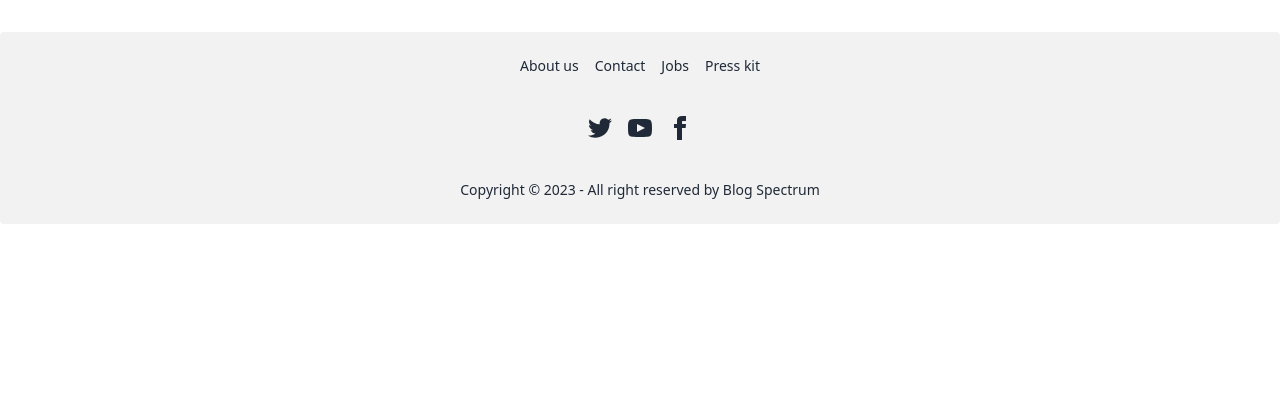
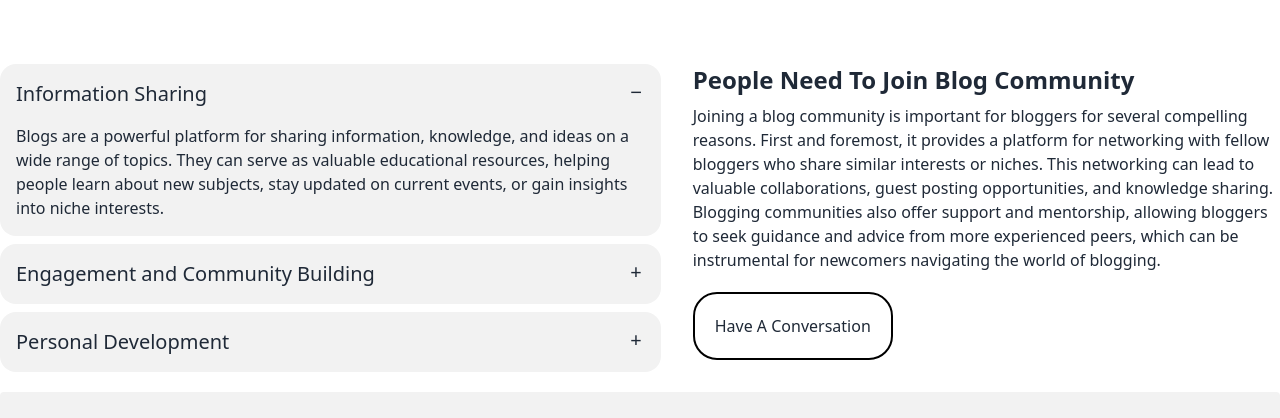
Before and after one commit to Tanvir-Ramim/blog-Spectrum-client, a React (Vite) app: page / in a window 1280 px wide. Shown: the part 1508-1926 px from the top of the page. Before the commit the page ends 1732 px from the top, so only its background shows below. Built offline with nearby package versions, Linux system fonts and the light colour scheme; no server answers.

Commit message:
framer motion add

```diff
--- a/package.json
+++ b/package.json
@@ -15,9 +15,9 @@
     "@mui/icons-material": "^5.14.16",
     "@mui/material": "^5.14.17",
     "@tanstack/react-query": "^5.7.2",
-    "aos": "^2.3.4",
     "axios": "^1.6.0",
     "firebase": "^10.5.2",
+    "framer-motion": "^10.16.4",
     "localforage": "^1.10.0",
     "match-sorter": "^6.3.1",
     "mui-datatables": "^4.3.0",
--- /dev/null
+++ b/src/componemts/BLogCommunity.jsx
@@ -0,0 +1,46 @@
+import React from 'react';
+
+const BLogCommunity = () => {
+    return (
+        <div className='flex md:flex-row flex-col mt-8 lg:p-0  p-3 mb-5 gap-8 max-w-[1400px] m-auto'>
+             <div className='md:w-3/4'>
+             <div className="collapse collapse-plus bg-base-200 mb-2">
+  <input type="radio" name="my-accordion-3" checked="checked" />
+  <div className="collapse-title text-xl font-medium">
+  Information Sharing
+  </div>
+  <div className="collapse-content ">
+    <p>Blogs are a powerful platform for sharing information, knowledge, and ideas on a wide range of topics. They can serve as valuable educational resources, helping people learn about new subjects, stay updated on current events, or gain insights into niche interests.</p>
+  </div>
+</div>
+<div className="collapse collapse-plus bg-base-200 mb-2">
+  <input type="radio" name="my-accordion-3" />
+  <div className="collapse-title text-xl font-medium">
+  Engagement and Community Building
+  </div>
+  <div className="collapse-content">
+    <p>Blogs facilitate two-way communication with readers through comments and social media. They create opportunities for engagement and discussion, allowing bloggers to connect with their audience and build a community around shared interests.</p>
+  </div>
+</div>
+<div className="collapse collapse-plus bg-base-200">
+  <input type="radio" name="my-accordion-3" />
+  <div className="collapse-title text-xl font-medium">
+  Personal Development
+  </div>
+  <div className="collapse-content">
+    <p>Blogging can be a form of self-expression and personal growth. It encourages writers to clarify their thoughts, develop their writing skills, and explore their creativity. Over time, it can also boost confidence and self-esteem.</p>
+  </div>
+</div>
+             </div>
+             <div className='md:w-2/3'>
+                  <h1 className='text-2xl font-semibold mb-2'>People Need To Join Blog Community</h1>
+                  <p>Joining a blog community is important for bloggers for several compelling reasons. First and foremost, it provides a platform for networking with fellow bloggers who share similar interests or niches. This networking can lead to valuable collaborations, guest posting opportunities, and knowledge sharing. Blogging communities also offer support and mentorship, allowing bloggers to seek guidance and advice from more experienced peers, which can be instrumental for newcomers navigating the world of blogging.</p>
+                  <div className='flex md:justify-start justify-center lg:mt-0 mt-3'>
+                  <button className='p-5 lg:mt-5  rounded-3xl  border-[2px] border-black'>Have A Conversation</button>
+                  </div>
+             </div>
+        </div>
+    );
+};
+
+export default BLogCommunity;
--- a/src/componemts/Banner/Banner.jsx
+++ b/src/componemts/Banner/Banner.jsx
@@ -4,7 +4,7 @@ import './Banner.css'
 const Banner = () => {
     return (
         <div className='p-3'>
-            <div className='relative   max-w-[1800px] m-auto '>
+            <div className='relative   max-w-[1700px] m-auto '>
         <div className='banner-main'>
           <div className='z-[1]'>
           <h1 className='lg:text-5xl  md:text-3xl text-xl font-bold text-white'>Welcome to our blog, your gateway to a world of <br /> </h1>
--- a/src/layouts/AuthButton.jsx
+++ b/src/layouts/AuthButton.jsx
@@ -1,20 +1,19 @@
 import { useContext } from "react";
 import { Link } from "react-router-dom";
 import { AuthContext } from "../authentication/AuthProvider";
-import auth from "../authentication/firebase.config";
+
 
 
 const AuthButton = () => {
      const {user,userLogOut}=useContext(AuthContext)
 
      const handleLogOut=()=>{
-        userLogOut(auth)
+        userLogOut()
      }
          return (
         <div className=" cursor-pointer md:ml-8 md:mt-0 mt-4 bg-[#11192BA8] text-white text-xl rounded-3xl hover:bg-black ">
              {
                 user? <div className="flex gap-3 items-center py-2 px-6 relative group">
-
                     <img className="w-12 h-12 rounded-full " src={user.photoURL} alt="" />
                      <h1>{user.displayName}</h1>
                      <button onClick={handleLogOut} className="bg-[#11192BA8] text-white py-2 px-4 rounded absolute top-16 right-24 transition-opacity duration-300 opacity-0 group-hover:opacity-100">
--- a/src/pages/home/Home.jsx
+++ b/src/pages/home/Home.jsx
@@ -1,3 +1,4 @@
+import BLogCommunity from "../../componemts/BLogCommunity";
 import Banner from "../../componemts/Banner/Banner";
 import BlogImportant from "../../componemts/BlogImportant";
 import RecentAdd from "../../componemts/recentAdd/recentAdd";
@@ -8,6 +9,7 @@ const Home = () => {
             <Banner></Banner>
             <RecentAdd></RecentAdd>
             <BlogImportant></BlogImportant>
+            <BLogCommunity></BLogCommunity>
         </div>
     );
 };
```
Also changed, not shown: src/componemts/BlogImportant.jsx (+19 -15 lines), 1 other file (tests, documents, lock files or other folders).
